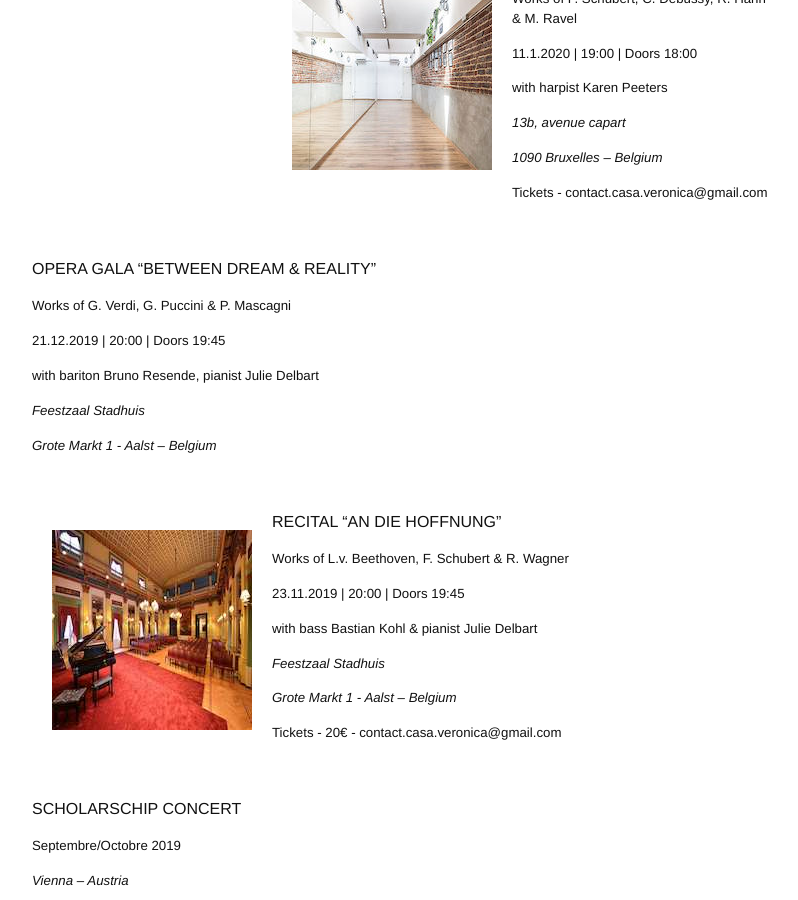
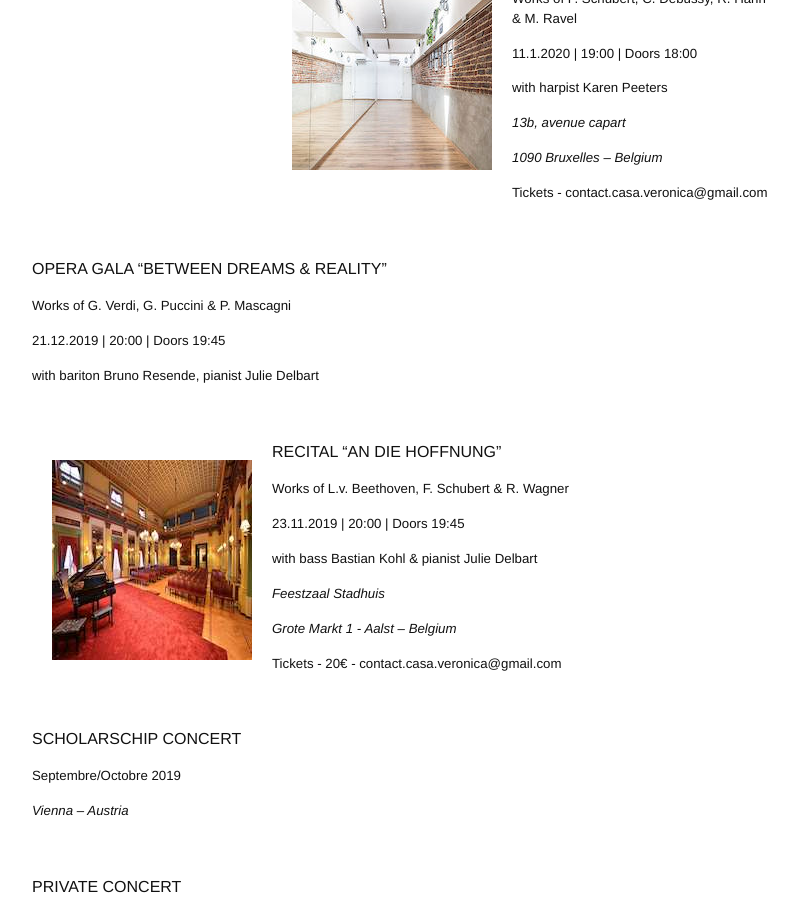
Before and after one commit to annesophie-sevens/annesophie-sevens.github.io, a Jekyll site: the page built from agenda-de.md, in a window 1280 px wide and 900 px high, scrolled down 559 px. Shown: the whole window, without its empty margins (238-1036 px from the left). Built offline with Jekyll 4.4.1, drawn with Linux system fonts in a browser that asks for light colours; nearby versions of some CDN libraries.

Commit message:
Update agenda-de.md

```diff
--- a/agenda-de.md
+++ b/agenda-de.md
@@ -37,17 +37,13 @@
 
 &nbsp;
 
-OPERA GALA "BETWEEN DREAM & REALITY"
+OPERA GALA "BETWEEN DREAMS & REALITY"
 
 ##### Works of G. Verdi, G. Puccini & P. Mascagni
 
 ##### 21.12.2019 | 20:00 | Doors 19:45
 
 ##### with bariton Bruno Resende, pianist Julie Delbart
-
-##### _Feestzaal Stadhuis_
-
-##### _Grote Markt 1 - Aalst – Belgium_
 
 &nbsp;
 
```
